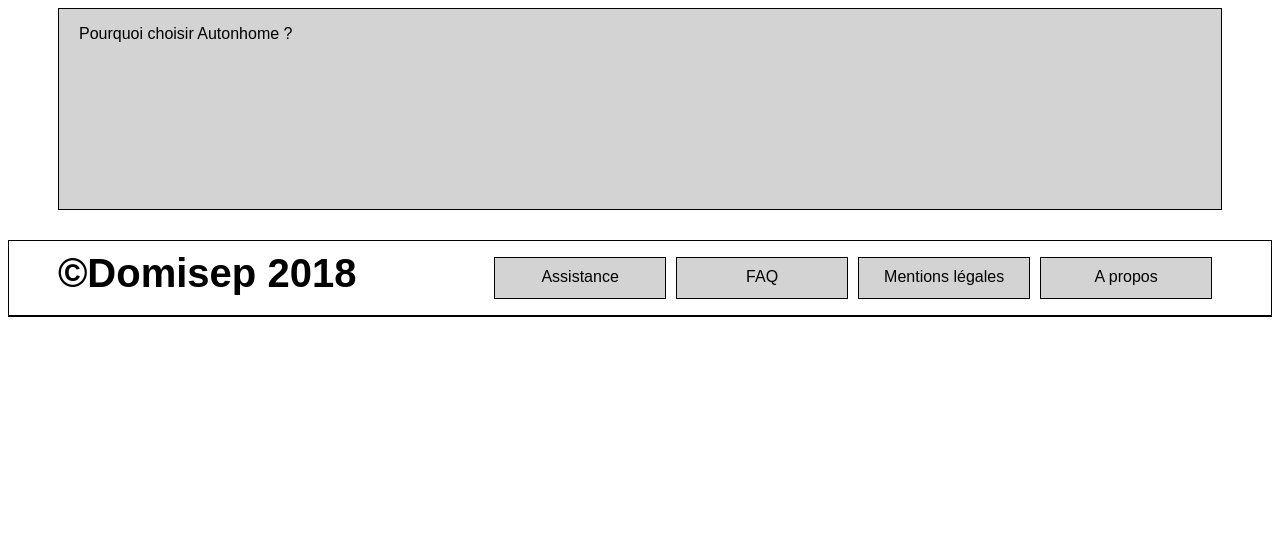
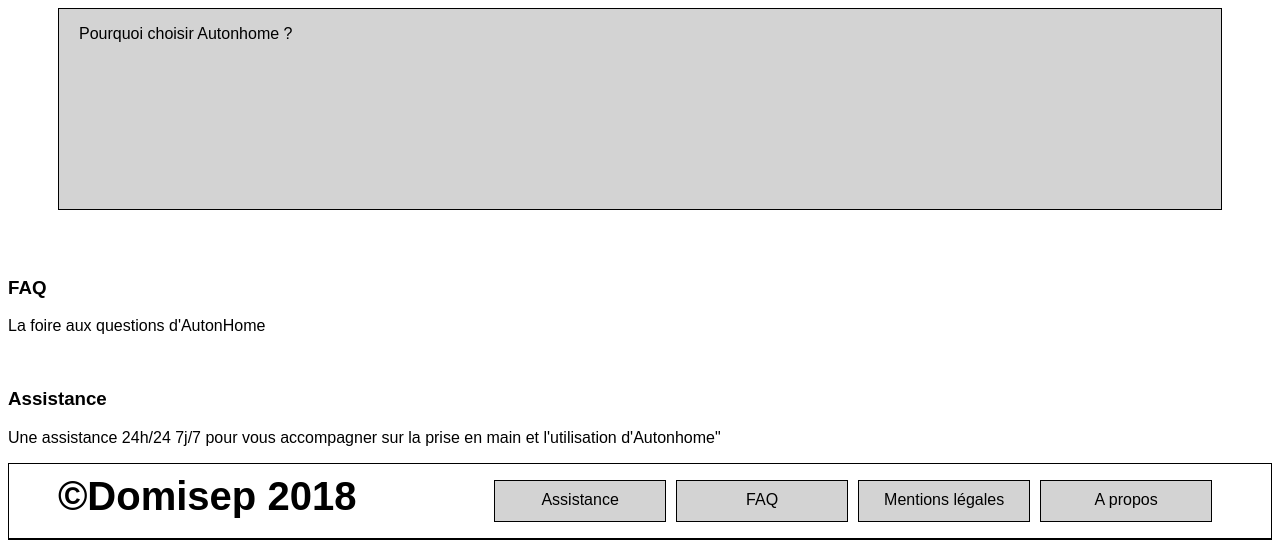
Before and after one commit to antoinepryy/autonhome, a PHP site: page / in a window 1280 px wide. Shown: the part 879-1427 px from the top of the page. Before the commit the page ends 1196 px from the top, so only its background shows below. Run offline with PHP 8.4, Linux system fonts and the light colour scheme; some web fonts are replaced.

Commit message:
ajout assistance + faq

```diff
--- a/vues/accueil.php
+++ b/vues/accueil.php
@@ -62,6 +62,31 @@
         </div>
     </section>
 
+<section class="faq">
+    <div>
+        <a href=""><img src=""/></a>
+        <h3>
+            FAQ
+        </h3>
+        <p>
+            La foire aux questions d'AutonHome
+        </p>
+    </div>
+
+</section>
+
+    <section class="assistance">
+        <div>
+            <a href=""><img src=""/></a>
+            <h3>
+                Assistance
+            </h3>
+            <p>
+            Une assistance 24h/24 7j/7 pour vous accompagner sur la prise en main et l'utilisation d'Autonhome"
+            </p>
+        </div>
+    </section>
+
 
 <?php
 
```
